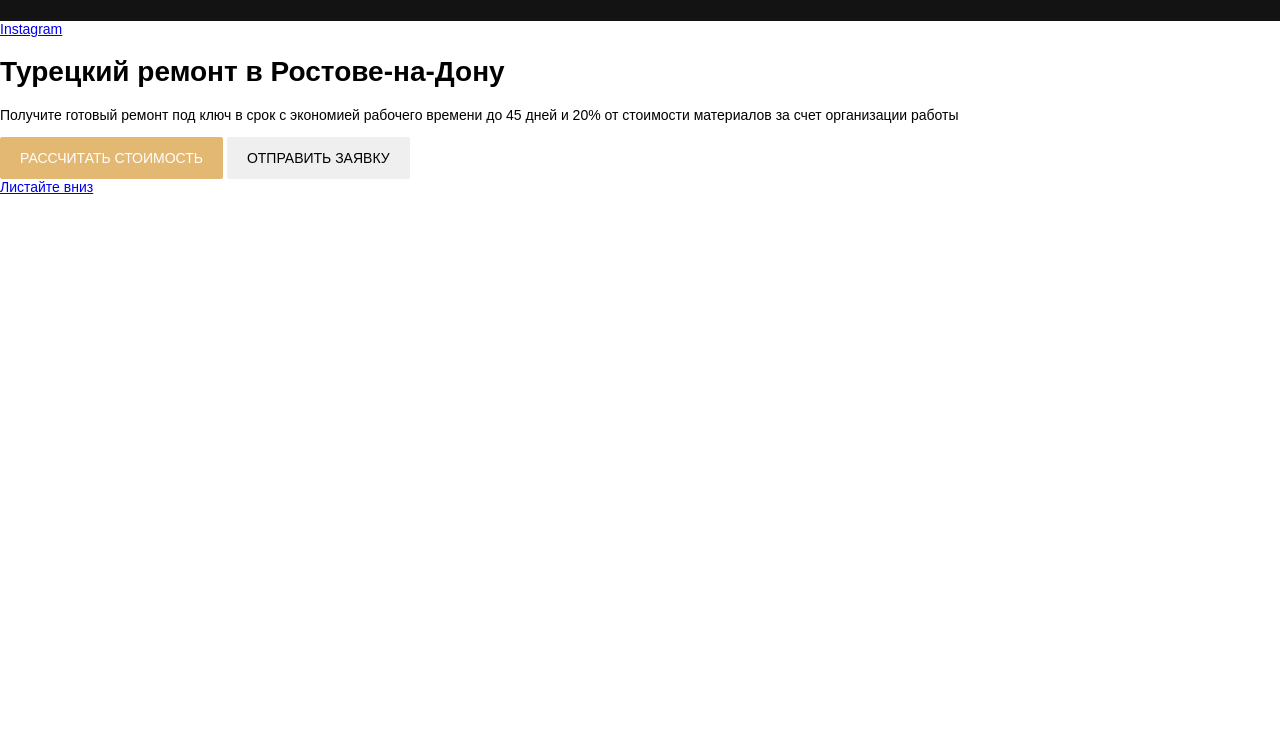
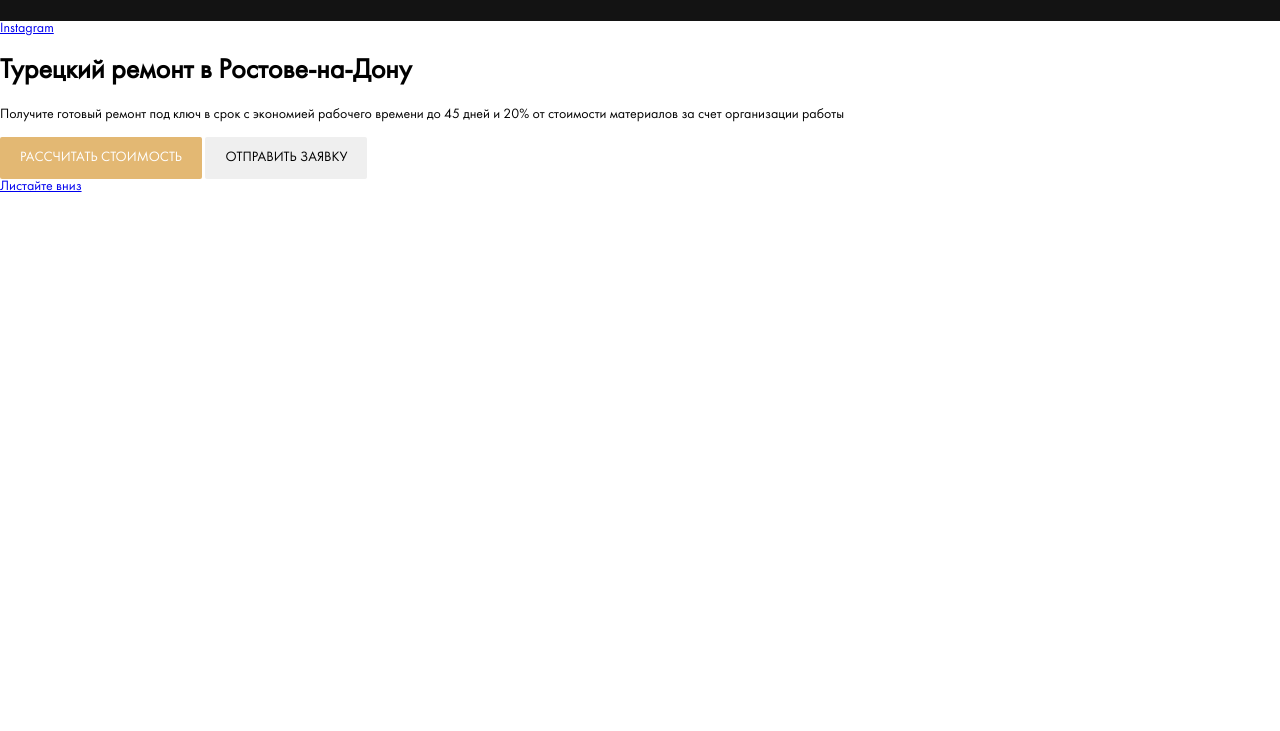
Before and after one commit to davydkina-polina/lesson-gulp, a website: page index.html in a window 1280 px wide. Shown: the part 69-800 px from the top of the page. Drawn offline with Linux system fonts and the light colour scheme.

Commit message:
feat: added fonts Futura Demi & Book

```diff
--- a/package.json
+++ b/package.json
@@ -19,11 +19,7 @@
   "devDependencies": {
     "browser-sync": "^2.26.7",
     "gulp": "^4.0.2",
-    "gulp-clean-css": "^4.2.0",
     "gulp-sass": "^4.0.2",
     "node-sass": "^4.13.1"
-  },
-  "dependencies": {
-    "gulp-rename": "^2.0.0"
   }
 }
--- /dev/null
+++ b/sass/_fonts.scss
@@ -0,0 +1,19 @@
+@font-face {
+ font-family: 'Futura Book';
+ src:
+ url('../fonts/futura/FuturaBookC.woff') format('woff'),
+ url('../fonts/futura/FuturaBookC.woff2') format('woff2');
+ font-weight: normal;
+ font-style: normal;
+ font-display: wrap;
+}
+
+@font-face {
+ font-family: 'Futura Demi';
+ src:
+ url('../fonts/futura/FuturaDemiC.woff') format('woff'),
+ url('../fonts/futura/FuturaDemiC.woff2') format('woff2');
+ font-weight: normal;
+ font-style: normal;
+ font-display: wrap;
+}
--- a/sass/style.sass
+++ b/sass/style.sass
@@ -1,3 +1,4 @@
+@import 'fonts'
 @import 'normalize'
 @import 'variables'
 @import 'interface'
@@ -5,5 +6,5 @@
 @import 'templates/header'
 
 body
- font-family: sans-serif
+ font-family: 'Futura Book', sans-serif
  font-size: 14px
```
Also changed, not shown: css/style.css, fonts/futura/FuturaBookC.woff (added), fonts/futura/FuturaBookC.woff2 (added), fonts/futura/FuturaDemiC.woff (added), fonts/futura/FuturaDemiC.woff2 (added), 2 other files.
